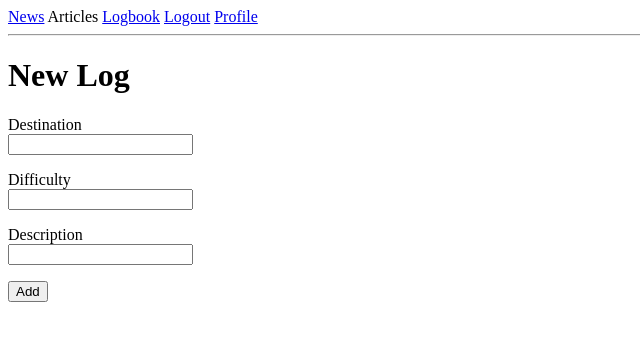
After one commit to Venelinko/40273040, a Flask app: page /newlog in a window 1280 px wide. The commit adds this page. Shown: the top 341 px of the page, without its empty margins (0-640 px from the left). Run offline with Flask 2, Linux system fonts and the light colour scheme; the visitor is signed in with stand-in values (Sample User, id 1); data comes from the database, SQL or seed files in the repository; both versions use the stored data as it was after the commit.

Commit message:
Venelinko

```diff
--- a/app/forms.py
+++ b/app/forms.py
@@ -26,3 +26,9 @@ class RegistrationForm(FlaskForm):
         user = User.query.filter_by(email=email.data).first()
         if user is not None:
             raise ValidationError('Please use a different email address.')
+
+class NewLogForm(FlaskForm):
+    destination = StringField('Destination', validators=[DataRequired()])
+    difficulty = StringField('Difficulty', validators=[DataRequired()])
+    body = StringField('Description', validators=[DataRequired()])
+    submit = SubmitField('Add')
--- a/app/routes.py
+++ b/app/routes.py
@@ -1,8 +1,8 @@
 from flask import render_template, flash, redirect, url_for, request
 from app import main, db
-from app.forms import LoginForm, RegistrationForm
+from app.forms import LoginForm, RegistrationForm, NewLogForm
 from flask_login import current_user, login_user, logout_user, login_required
-from app.models import User
+from app.models import User, Log
 from werkzeug.urls import url_parse
 
 @main.route('/')
@@ -73,13 +73,18 @@ def user(username):
 @main.route('/logbook')
 @login_required
 def logbook():
-    logs = [
-        { 'author': user, 'body': 'Big climb' },
-        { 'author': user, 'body': 'Smaller climb' }
-    ]
+    logs = Log.query.all()
     return render_template('logbook.html', logs=logs)
 
-@main.route('/newlog')
+@main.route('/newlog', methods=['GET', 'POST'])
 @login_required
 def newlog():
-    return render_template('newlog.html', title='New log')
+    form = NewLogForm()
+    if form.validate_on_submit():
+        log = Log(destination=form.destination.data, difficulty=form.difficulty.data,
+        body=form.body.data, logauthor=current_user)
+        db.session.add(log)
+        db.session.commit()
+        flash('New log created.')
+        return redirect(url_for('logbook'))
+    return render_template('newlog.html', title='New log', form=form)
--- a/app/templates/logbook.html
+++ b/app/templates/logbook.html
@@ -4,8 +4,8 @@
 <h1>Logbook</h1>
 {% for log in logs %}
     <p>
-        {{ log.author.username }} {{ log.body  }}
+        {{ log.logauthor.username }} {{ log.body  }}
     </p>
 {% endfor %}
-<a>New Log</a>
+<a href="{{ url_for('newlog') }}">New Log</a>
 {% endblock %}
--- /dev/null
+++ b/app/templates/newlog.html
@@ -0,0 +1,30 @@
+{% extends "base.html" %}
+
+{% block content %}
+<h1>New Log</h1>
+<form action="" method="POST" >
+    {{ form.hidden_tag() }}
+    <p>
+        {{ form.destination.label }}<br>
+        {{ form.destination(size=20) }}<br>
+        {% for error in form.destination.errors %}
+        <span style="color: red">{{ error }}</span>
+        {% endfor %}
+    </p>
+    <p>
+        {{ form.difficulty.label }}<br>
+        {{ form.difficulty(size=20) }}<br>
+        {% for error in form.difficulty.errors %}
+        <span style="color: red">{{ error }}</span>
+        {% endfor %}
+    </p>
+    <p>
+        {{ form.body.label }}<br>
+        {{ form.body(size=20) }}<br>
+        {% for error in form.body.errors %}
+        <span style="color: red">{{ error }}</span>
+        {% endfor %}
+    </p>
+    <p>{{ form.submit() }}</p>
+</form>
+{% endblock %}
```
Also changed, not shown: app.db, 2 other files.
